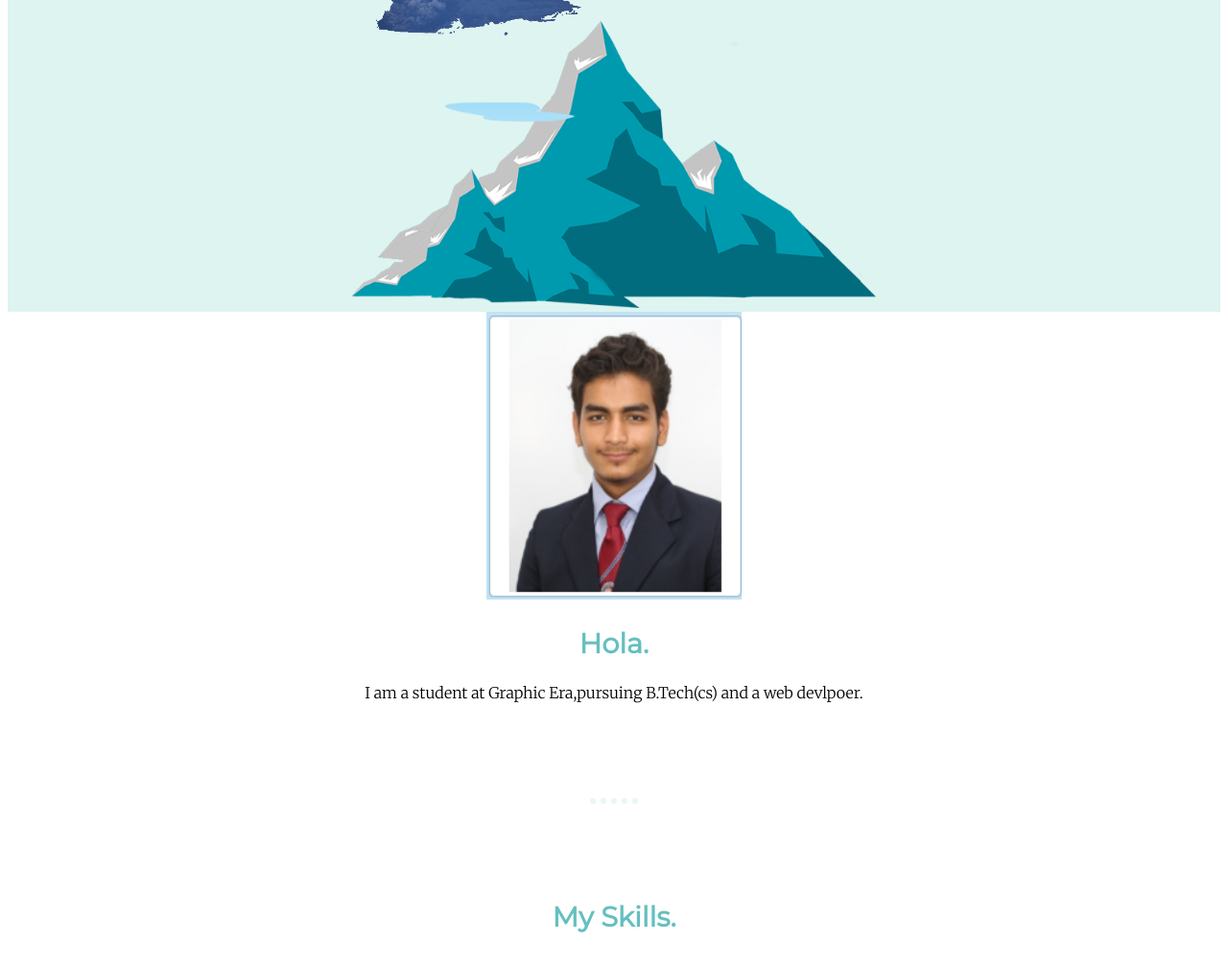
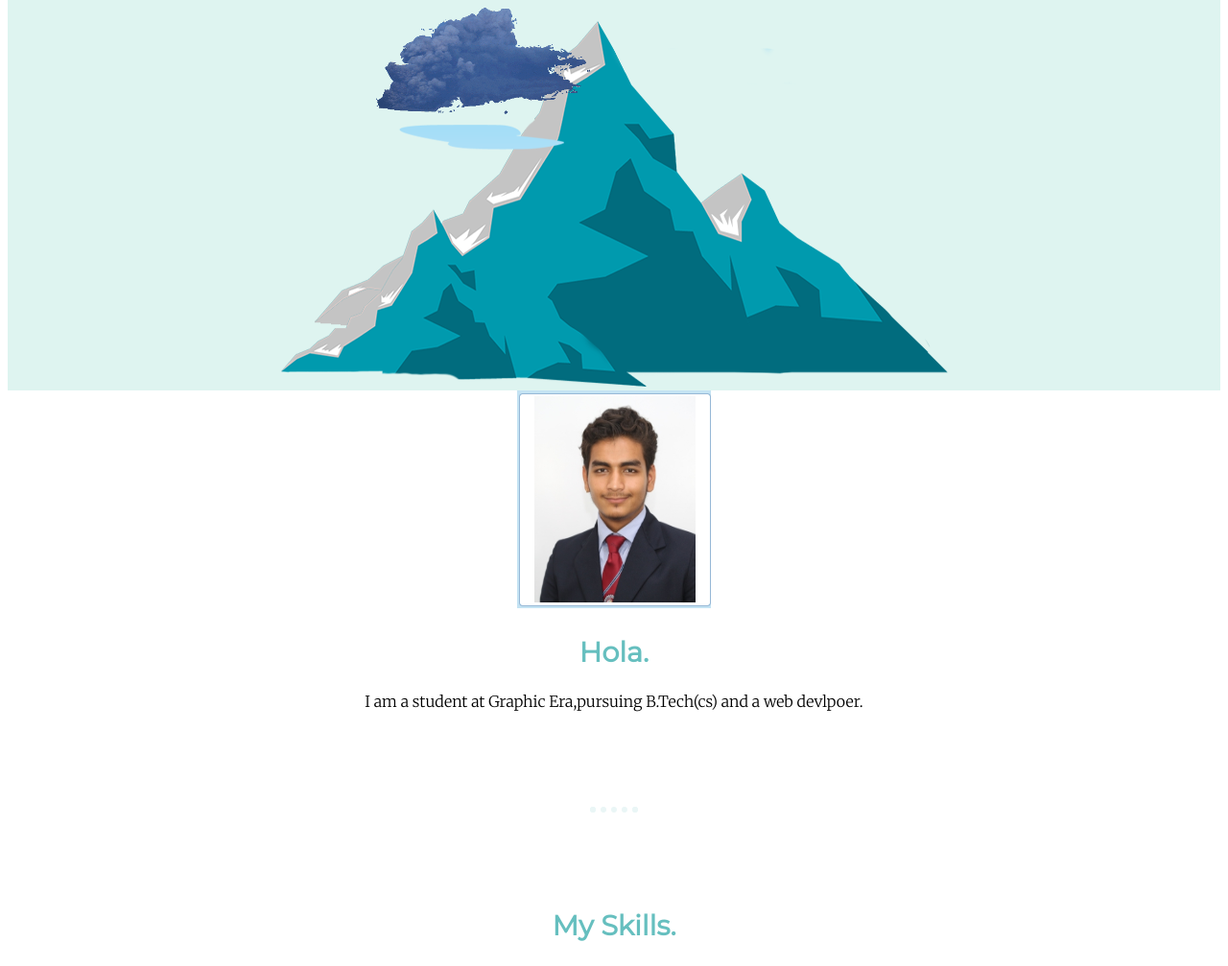
Before and after one commit to samDeopa/cv, a plain HTML site: page index.html in a window 1280 px wide. Shown: the part 378-1385 px from the top of the page at 96% size. Drawn offline with Linux system fonts and the light colour scheme.

Commit message:
Update styles.css

```diff
--- a/css/styles.css
+++ b/css/styles.css
@@ -9,7 +9,7 @@ body {
 }
 
 img{
-  height: 300px;
+  height: auto;
   width: auto;
 }
 
@@ -128,6 +128,9 @@ hr {
 }
 
 
+.myPic{
+  height = 300px;
+}
 
 .skill-row {
   width: 50%;
```
